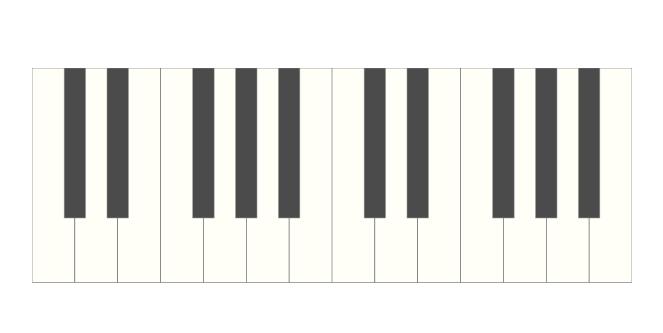
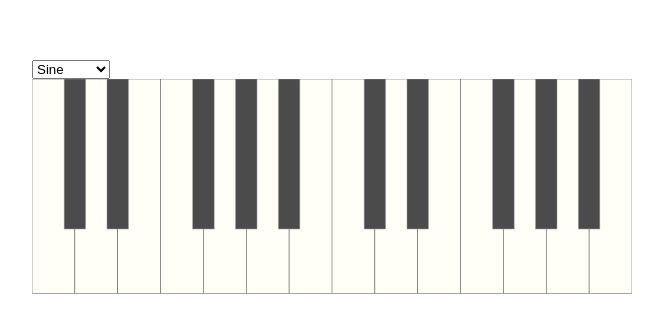
Before and after one commit to ynnckth/synth, a React (Create React App) app in the folder frontend/: page / in a window 1280 px wide. Shown: the part 119-452 px from the top of the page, without its empty margins (308-971 px from the left). Built offline with nearby package versions, Linux system fonts and the light colour scheme.

Commit message:
Make oscillator wave type selectable

```diff
--- a/frontend/src/App.css
+++ b/frontend/src/App.css
@@ -5,9 +5,3 @@
   align-items: center;
   height: calc(100vh - 100px);
 }
-
-.synth {
-  width: 100vw;
-  max-width: 600px;
-  margin: 15px;
-}
--- a/frontend/src/App.tsx
+++ b/frontend/src/App.tsx
@@ -9,11 +9,9 @@ export const AudioServiceContext = React.createContext<AudioService>(audioServic
 const App: React.FC = () => {
   return (
     <div className="app">
-      <div className="synth">
-        <AudioServiceContext.Provider value={audioService}>
-          <Synthesizer/>
-        </AudioServiceContext.Provider>
-      </div>
+      <AudioServiceContext.Provider value={audioService}>
+        <AudioServiceContext.Consumer>{audioService => <Synthesizer audioService={audioService}/>}</AudioServiceContext.Consumer>
+      </AudioServiceContext.Provider>
     </div>
   );
 };
--- /dev/null
+++ b/frontend/src/components/Synthesizer.css
@@ -0,0 +1,5 @@
+.synth {
+  width: 100vw;
+  max-width: 600px;
+  margin: 15px;
+}
--- a/frontend/src/components/Synthesizer.tsx
+++ b/frontend/src/components/Synthesizer.tsx
@@ -1,15 +1,52 @@
 import React from 'react';
 import Keyboard from './Keyboard/Keyboard';
 import {AudioServiceContext} from '../App';
+import './Synthesizer.css';
+import AudioService from "../services/AudioService";
 
-const Synthesizer: React.FC = () => {
+interface IProps {
+  audioService: AudioService;
+}
+
+interface IState {
+  selectedWaveForm: string;
+}
+
+class Synthesizer extends React.Component<IProps, IState> {
+
+  public state: IState;
+
+  constructor(props: IProps) {
+    super(props);
+    this.state = {
+      selectedWaveForm: 'sine',
+    };
+    this.handleWaveFormChanged = this.handleWaveFormChanged.bind(this);
+  }
+
+  handleWaveFormChanged(event: any): void {
+    this.setState({selectedWaveForm: event.target.value});
+    this.props.audioService.setWaveForm(event.target.value);
+  }
+
+  render() {
     return (
+      <div className="synth">
+        <select value={this.state.selectedWaveForm} onChange={this.handleWaveFormChanged}>
+          <option value="sine">Sine</option>
+          <option value="square">Square</option>
+          <option value="triangle">Triangle</option>
+          <option value="sawtooth">Sawtooth</option>
+        </select>
+
         <svg viewBox="0 0 1120 600" version="1.1" xmlns="http://www.w3.org/2000/svg">
           <AudioServiceContext.Consumer>
             {audioService => <Keyboard audioService={audioService}/>}
           </AudioServiceContext.Consumer>
         </svg>
+      </div>
     );
-};
+  }
+}
 
 export default Synthesizer;
--- a/frontend/src/services/AudioService.ts
+++ b/frontend/src/services/AudioService.ts
@@ -18,6 +18,10 @@ export default class AudioService {
     this.gain.gain.value = 0.2; // TODO: make configurable
     this.gain.connect(this.audioContext.destination);
     this.noteOscillators = new Map<string, OscillatorNode>();
+  }
+
+  setWaveForm(waveForm: OscillatorType): void {
+    this.oscillatorWaveType = waveForm;
   }
 
   playNote(note: string): void {
```
Lines whose indentation alone changed are shown as unchanged.
